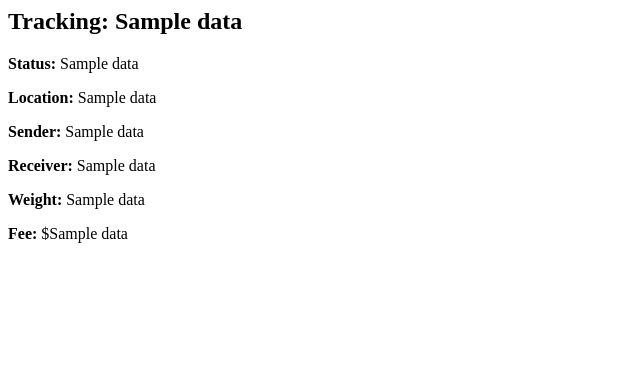
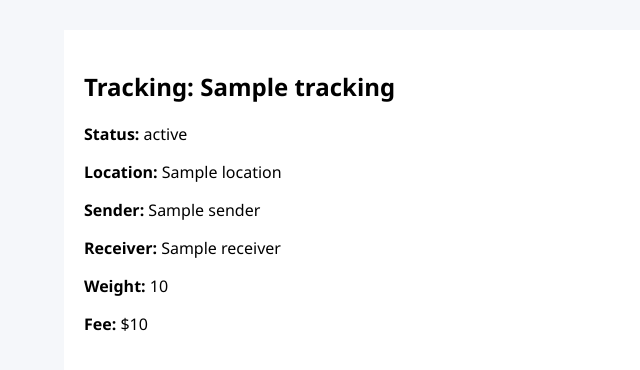
Before and after one commit to amexlabs-ui/amex-courier, a Flask app: template templates/tracking.html in a window 1280 px wide. Shown: the top 370 px of the page, without its empty margins (0-640 px from the left). Run offline with Flask 3, Linux system fonts and the light colour scheme; the template is opened without the code that fills it: most values are stand-ins (such as "Sample title", 1, 10 or a date in 2020).

Commit message:
Update tracking.html

```diff
--- a/templates/tracking.html
+++ b/templates/tracking.html
@@ -1,21 +1,37 @@
-<div class="track-box">
+<!DOCTYPE html>
+<html>
+<head>
+    <title>Track Shipment</title>
+    <link rel="stylesheet" href="/static/style.css">
+</head>
+
+<body>
+
+<div class="container">
+
+<div class="card">
 
 {% if data %}
 
-<h2>Tracking: {{ data[1] }}</h2>
+<h2>Tracking: {{ data['tracking'] }}</h2>
 
-<p><strong>Status:</strong> {{ data[6] }}</p>
-<p><strong>Location:</strong> {{ data[7] }}</p>
-<p><strong>Sender:</strong> {{ data[2] }}</p>
-<p><strong>Receiver:</strong> {{ data[3] }}</p>
-<p><strong>Weight:</strong> {{ data[4] }}</p>
-<p><strong>Fee:</strong> ${{ data[5] }}</p>
+<p><strong>Status:</strong> {{ data['status'] }}</p>
+<p><strong>Location:</strong> {{ data['location'] }}</p>
+<p><strong>Sender:</strong> {{ data['sender'] }}</p>
+<p><strong>Receiver:</strong> {{ data['receiver'] }}</p>
+<p><strong>Weight:</strong> {{ data['weight'] }}</p>
+<p><strong>Fee:</strong> ${{ data['fee'] }}</p>
 
 {% else %}
 
 <h2 style="color:red;">Tracking Not Found</h2>
-<p>Please check your tracking number.</p>
+<p>Invalid or missing tracking number.</p>
 
 {% endif %}
 
 </div>
+
+</div>
+
+</body>
+</html>
```
